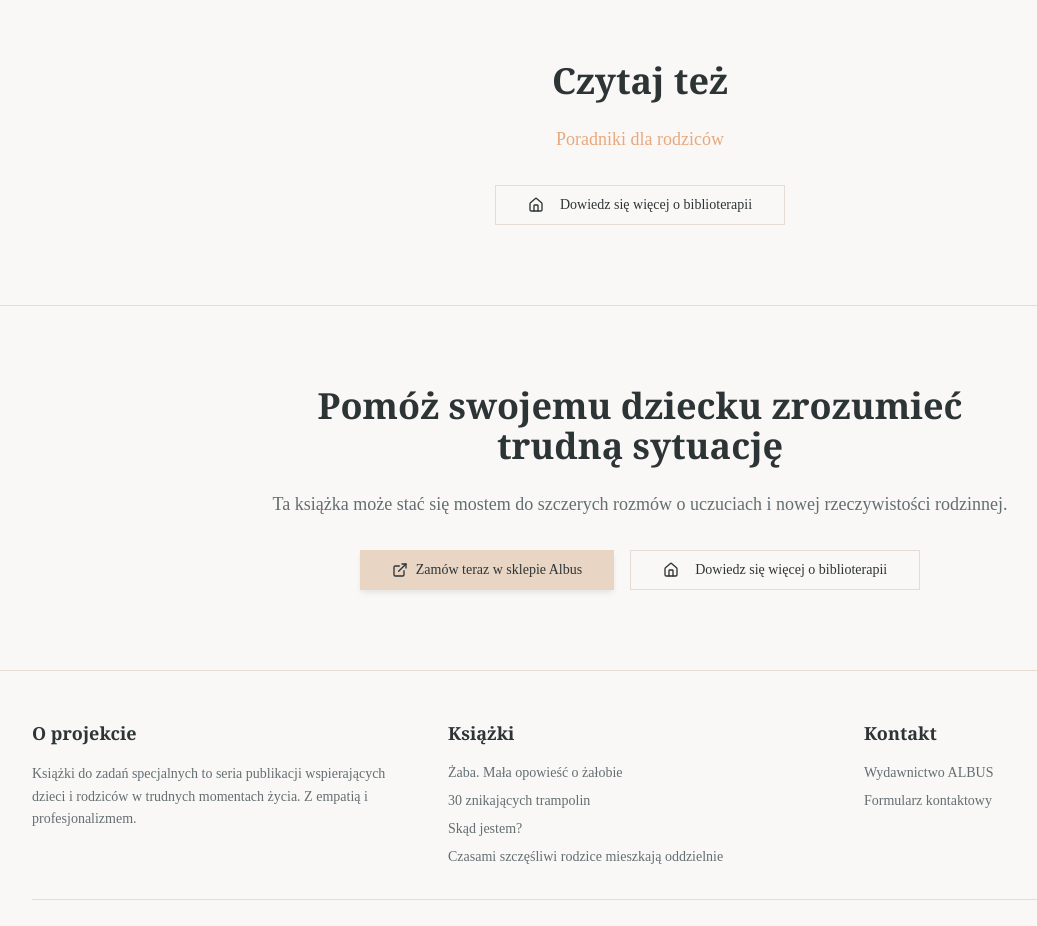
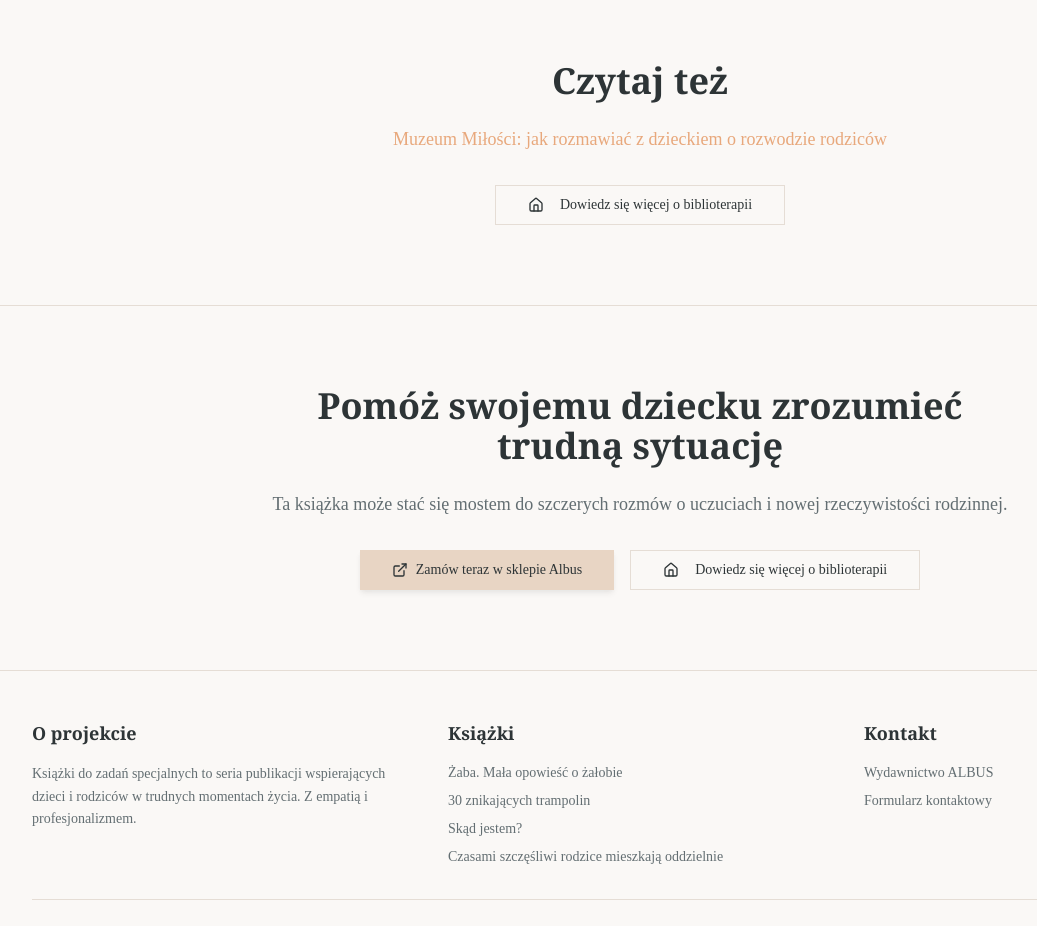
Before and after one commit to totawierzba-star/sg-8666905e-bcc0-4ab2-a8e9-61b5a6ffc3b2-1773721541, a Next.js app: page /ksiazki/czasami-szczesliwi-rodzice in a window 1280 px wide. Shown: the part 3100-4026 px from the top of the page, without its empty margins (0-1037 px from the left). Built offline with nearby package versions, Linux system fonts and the light colour scheme.

Commit message:
fix(ksiazki): Remove nested <a> from Next.js Link component

```diff
--- a/src/pages/ksiazki/czasami-szczesliwi-rodzice.tsx
+++ b/src/pages/ksiazki/czasami-szczesliwi-rodzice.tsx
@@ -275,8 +275,8 @@ export default function CzasamiSzczesliwiRodzicePage() {
               Czytaj też
             </h2>
             <p className="text-lg text-muted-foreground mb-8">
-              <Link href="/artykuly/poradniki-dla-rodzicow">
-                <a className="text-accent">Poradniki dla rodziców</a>
+              <Link href="/artykuly/muzeum-milosci-rozwod-rodzicow" className="text-accent hover:underline">
+                Muzeum Miłości: jak rozmawiać z dzieckiem o rozwodzie rodziców
               </Link>
             </p>
             <div className="flex flex-wrap gap-4 justify-center">
```
